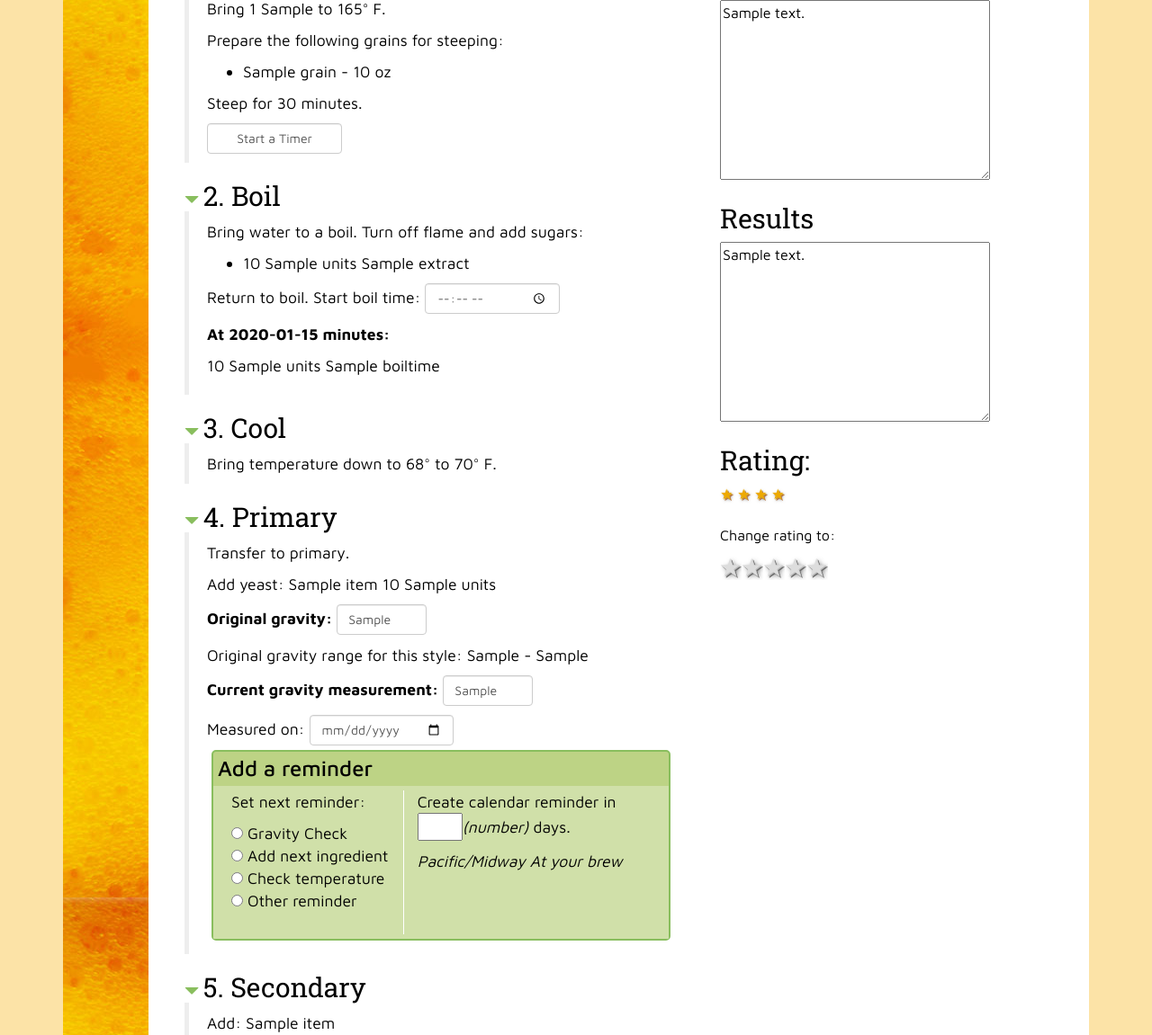
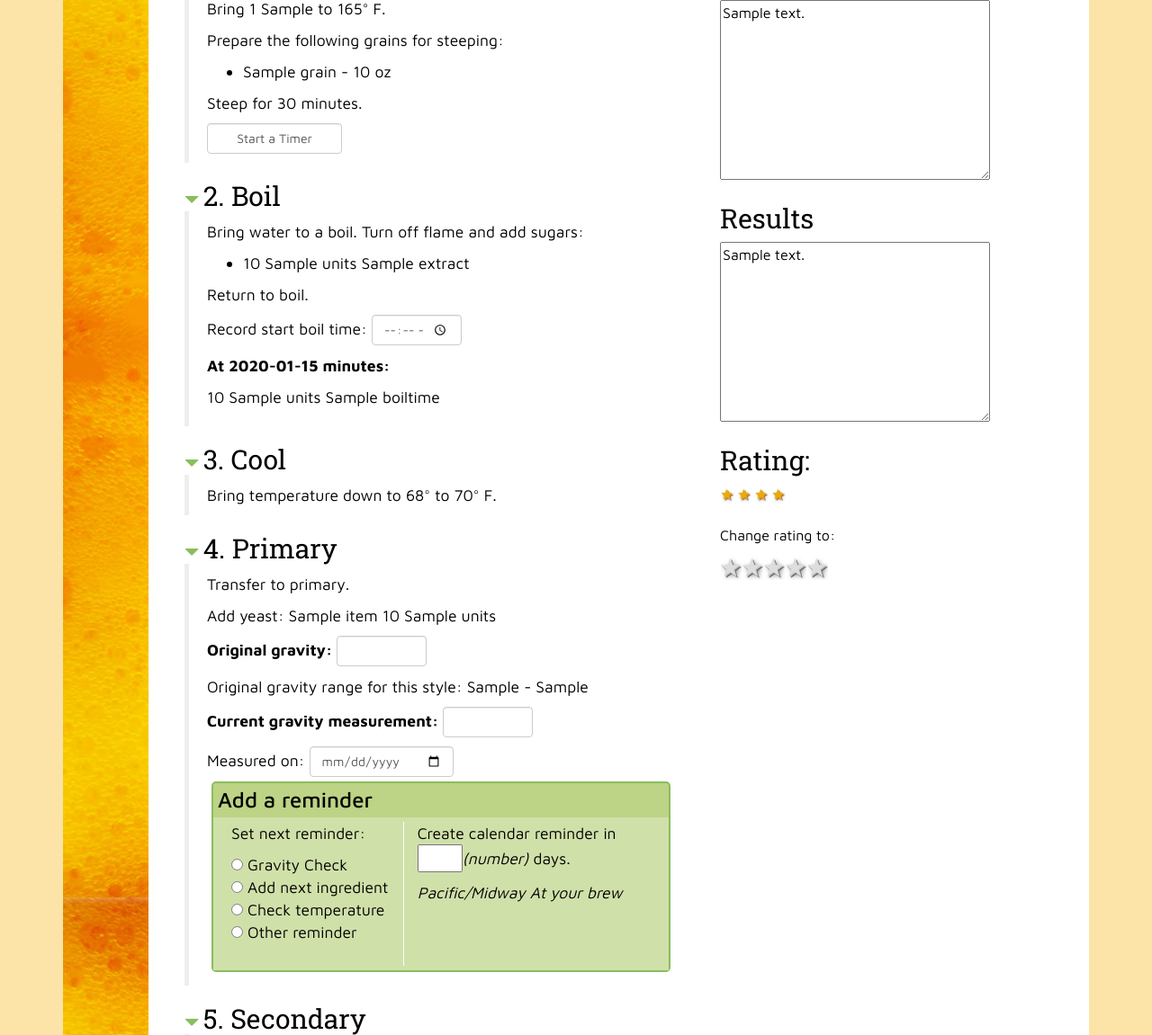
Before and after one commit to leskat47/brew-app-project, a Python web app: template templates/brew.html in a window 1280 px wide. Shown: the part 507-1658 px from the top of the page at 90% size. Run offline with Jinja, Linux system fonts and the light colour scheme; the template is opened without the code that fills it: most values are stand-ins (such as "Sample title", 1, 10 or a date in 2020); some libraries are stand-ins or nearby versions.

Commit message:
Changed validation from digits to number for gravity.

```diff
--- a/static/brews.js
+++ b/static/brews.js
@@ -15,19 +15,19 @@ $(function()
           },
           orig_gravity:
           {
-            digits: true
+            number: true
           },
           curr_gravity:
           {
-          	digits: true
+          	number: true
           },
           c_days:
           {
-            digits: true
+            number: true
           },
           final_gravity:
           {
-          	digits: true
+          	number: true
           }
         },
         messages:
--- a/templates/brew.html
+++ b/templates/brew.html
@@ -26,7 +26,7 @@
 						<button type="button" class="stop form-control" style="display: inline; width: 80px">Pause</button>
 						<button type="button" class="clos form-control" style="display: inline; width: 80px">Hide</button>
 					</div>
-					<button type="button" id="showtimer" class="form-control">Show timer</button>
+					<button type="button" id="showtimer" class="form-control" style="width: 100px; float: right">Show timer</button>
 				</div>
 				<p>Target color:
 				<div style="width: 25px; height: 25px; background-color: {{ color }};">
@@ -67,7 +67,8 @@
 						{% else %}
 							<p>&nbsp; -- There are no sugars for this recipe. -- </p>
 						{% endif %}
-						<p>Return to boil. Start boil time: <input class="form-control" style="width: 150px; display: inline" id="boil_start" type="time" name-"boil_start" {% if brew.boil_start %}value="{{ brew.boil_start }}"{% endif %}></p>
+						<p>Return to boil.</p>
+						<p>Record start boil time: <input class="form-control" style="width: 100px; display: inline" id="boil_start" type="time" name-"boil_start" {% if brew.boil_start %}value="{{ brew.boil_start }}"{% endif %}></p>
 						{% for time in times %}
 						<p><strong>At {{ time }} minutes:</strong>
 							{% for ingredient in boiltime[time] %}
@@ -105,12 +106,12 @@
 						{% endfor %}
 						</p>
 						<p><label for="orig_gravity">Original gravity:</label>
-							<input type="text" step="0.01" name="orig_gravity" id="orig_gravity" class="form-control" style="width: 100px; display: inline" value="{% if brew.og %}{{ brew.og }}{% endif %}">
+							<input type="number" step="0.01" name="orig_gravity" id="orig_gravity" class="form-control" style="width: 100px; display: inline" value="{% if brew.og %}{{ brew.og }}{% endif %}">
 						</p>
 						<p>Original gravity range for this style: {{ og_min }} - {{ og_max }}</p>
 						<div>
 							<p><label for="curr_gravity">Current gravity measurement:</label>
-								<input type="text" name="curr_gravity" id="curr_gravity" class="form-control" style="width: 100px; display: inline" value="{% if c_gravity %}{{ c_gravity }} {% else %} {% endif %}">
+								<input type="number" name="curr_gravity" id="curr_gravity" class="form-control" style="width: 100px; display: inline" value="{% if c_gravity %}{{ c_gravity }} {% else %} {% endif %}">
 
 							</p>
 							<p>Measured on: <input type="date" class="form-control" style="width: 160px; display:inline" name="cg_date" id="cg_date" value="{{ c_gravity_date }}">
```
